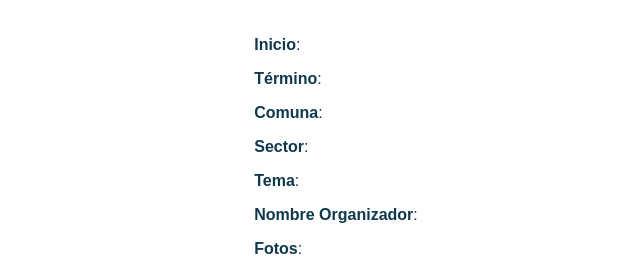
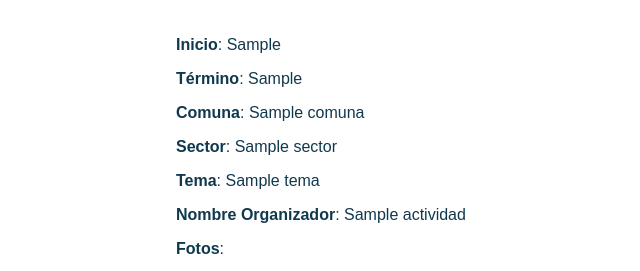
Before and after one commit to fgutierrezalbornoz/desarrollo_web_francisco_guti-rrez, a Flask app: template flask_app/templates/info-actividad.html in a window 1280 px wide. Shown: the top 271 px of the page, without its empty margins (324-964 px from the left). Run offline with Flask 3, Linux system fonts and the light colour scheme; the template is opened without the code that fills it: most values are stand-ins (such as "Sample title", 1, 10 or a date in 2020).

Commit message:
Adapta info-actividad.html con las condiciones de la tarea 2

```diff
--- a/flask_app/templates/info-actividad.html
+++ b/flask_app/templates/info-actividad.html
@@ -3,29 +3,39 @@
     <head>
         <title> Tarea 1 - Información Actividad </title>
         <meta http-equiv="Content-Type" content="text/html; charset=utf-8">
-        <link href="../css/styles-info.css" rel="stylesheet" type="text/css">
+        <link href="{{ url_for('static', filename='css/styles-info.css') }}" rel="stylesheet" type="text/css">
+
     </head>
     <body>
         <div class="main-container">
-            <div>
-                <p><strong>Inicio</strong>: <span id="info-inicio"></span></p>
-                <p><strong>Término</strong>: <span id="info-termino"></span></p>
-                <p><strong>Comuna</strong>: <span id="info-comuna"></span></p>
-                <p><strong>Sector</strong>: <span id="info-sector"></span></p>
-                <p><strong>Tema</strong>: <span id="info-tema"></span></p>
-                <p><strong>Nombre Organizador</strong>: <span id="info-organizador"></span></p>
-                <p><strong>Fotos</strong>: <span id="info-fotos"></span></p>
-            </div>
+            {% if actividad %}
+                <div>
+                    <p><strong>Inicio</strong>: <span id="info-inicio">{{ actividad.dia_hora_inicio | safe}}</span></p>
+                    <p><strong>Término</strong>: <span id="info-termino">{{ actividad.dia_hora_termino | safe}}</span></p>
+                    <p><strong>Comuna</strong>: <span id="info-comuna">{{ actividad.comuna.nombre }}</span></p>
+                    <p><strong>Sector</strong>: <span id="info-sector">{{ actividad.sector }}</span></p>
+                    <p><strong>Tema</strong>: <span id="info-tema">{{ actividad.actividad_tema[0].tema if actividad.actividad_tema!=[] else '' }}</span></p>
+                    <p><strong>Nombre Organizador</strong>: <span id="info-organizador">{{ actividad.nombre }}</span></p>
+                    <p><strong>Fotos</strong>: <span id="info-fotos"></span>
+                        <div class="container-fotos-actividad">
+                            {% for foto in actividad.foto %}
+                                    <img id="foto-{{foto.nombre_archivo}}" src="{{ url_for('static', filename= 'uploads/' + foto.nombre_archivo) }}" height=240 width=320 onclick="cambiaDimensionFoto(this)">
+                            {% endfor %}
+                        </div>
+                        </span>  </p>
+                </div>
+
+            {% endif %}
             <div class="btns">
-                <button type="button" onclick="window.location='./listado-actividades.html'">Volver al listado de actividades</button>
-                <button type="button" onclick="window.location='./index.html'">Volver a la portada</button>
+                <button type="button" onclick="window.location='/activities'">Volver al listado de actividades</button>
+                <button type="button" onclick="window.location='/'">Volver a la portada</button>
             </div>
         </div>
         <dialog id="dialog-foto">
-            <img id="foto-en-dialog" width="800" height="600" src="../Graficos/barras.png" alt="Imagen agrandada">
+            <img id="foto-en-dialog" width="800" height="600" src="{{ url_for('static', filename= 'uploads/' + actividad.foto[0].nombre_archivo) }}" alt="Imagen agrandada">
             <button id="btn-dialog-foto"> Cerrar </button>
         </dialog>
 
-        <script src="../js/info-actividad.js"></script>
+        <script src="{{ url_for('static', filename='/js/info-actividad.js') }}"></script>
     </body>
 </html>
```
